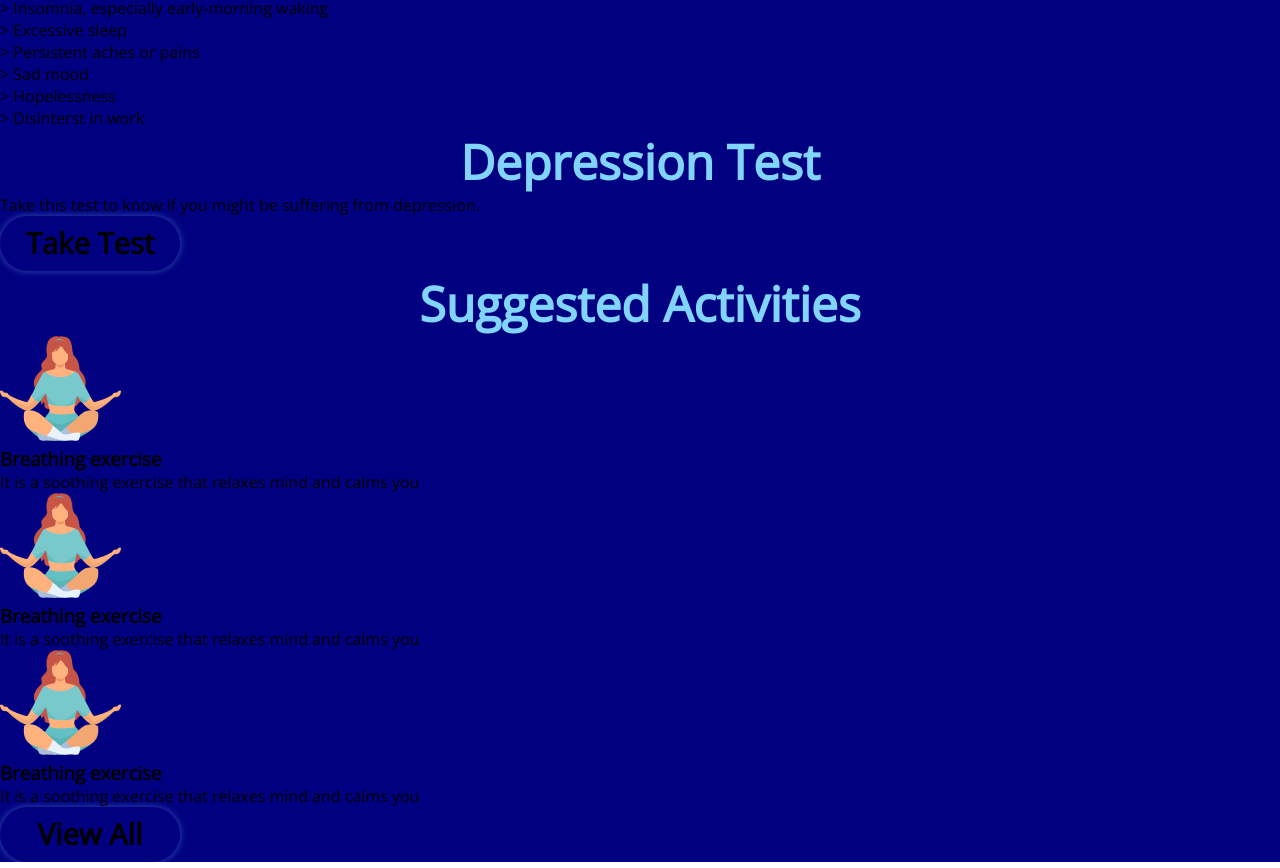
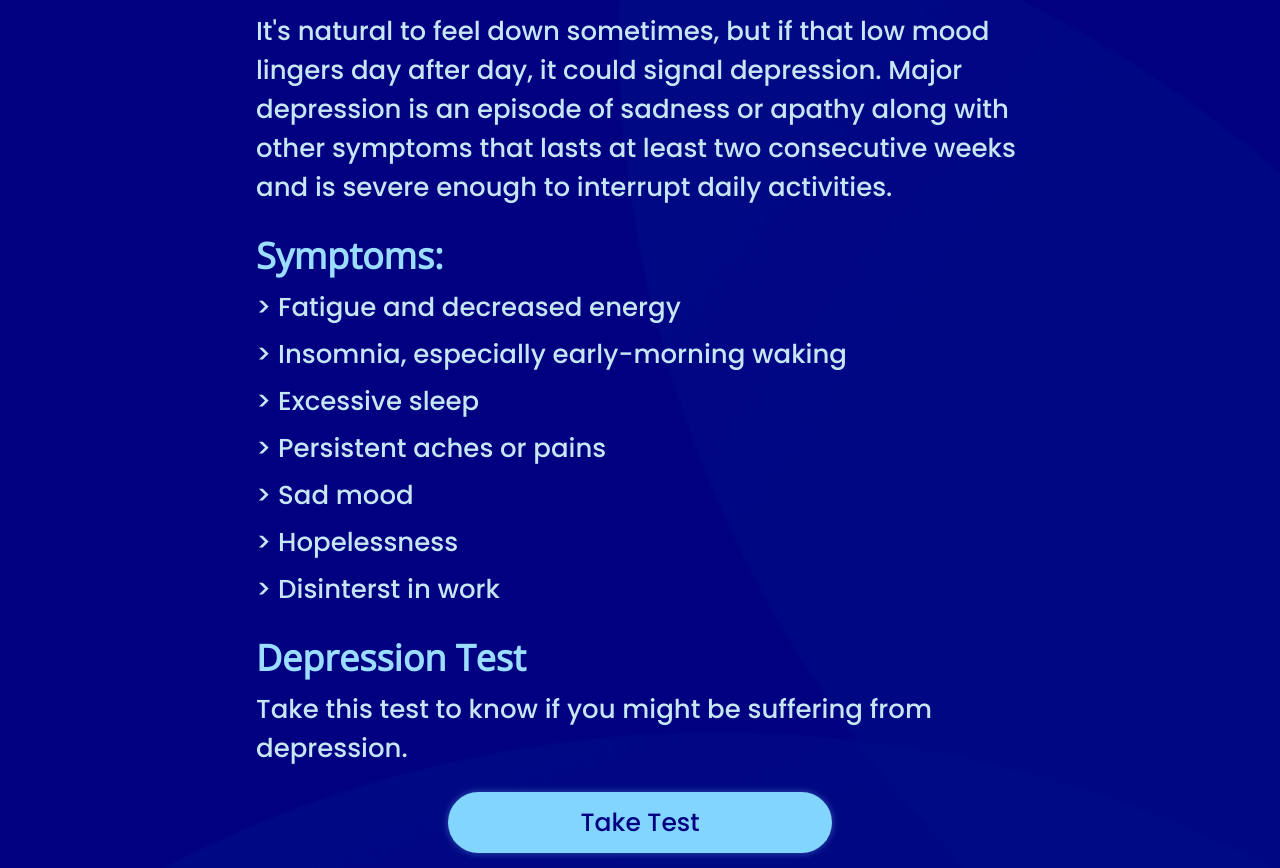
Before and after one commit to niloysikdar/Sukoon, a React (Create React App) app: page /resources/depression in a window 1280 px wide. Shown: the part 512-1380 px from the top of the page. Built offline with nearby package versions, Linux system fonts and the light colour scheme; no server answers.

Commit message:
Added Depression CSS

```diff
--- a/src/components/Header/HeaderDesktop.module.css
+++ b/src/components/Header/HeaderDesktop.module.css
@@ -9,6 +9,7 @@
   display: flex;
   justify-content: space-between;
   align-items: center;
+  z-index: 10;
 }
 
 .header_desktop .logo h2 {
--- a/src/components/Resources/Depression/Depression.jsx
+++ b/src/components/Resources/Depression/Depression.jsx
@@ -1,57 +1,66 @@
 import DepressionPic from "../../../assets/details/depression_details.png";
 import breathing from "../../../assets/details/breathing.png";
 import { DepressionContent } from "./DepressionContent";
+import classes from "./Depression.module.css";
+import HeaderDesktop from "../../Header/HeaderDesktop";
 
 const Depression = () => {
   return (
-    <div className="main">
-      <div className="wrapper">
-        <div className="header">
+    <div>
+      <HeaderDesktop />
+      <div className={classes.main}>
+        <div className={classes.wrapper}>
+          <div className={classes.header}>
             <h2>Depression</h2>
             <img src={DepressionPic} alt="" />
           </div>
           {DepressionContent.map((item) => {
             return (
-            <div className="content">
-              <h2 className="title">{item.title}</h2>
+              <div className={classes.content} key={item.title}>
+                <h2 className={classes.title}>{item.title}</h2>
                 {item.description.map((des) => {
-                return <p className="dsecription">{des}</p>;
+                  return (
+                    <p className={classes.dsecription} key={des}>
+                      {des}
+                    </p>
+                  );
                 })}
               </div>
             );
           })}
-        <div className="button_wrapper">
-          <div className="button">
+          <div className={classes.button_wrapper}>
+            <div className={classes.button}>
               <h3>Take Test</h3>
             </div>
           </div>
-        <div className="activities">
+          <div className={classes.activities}>
             <h2>Suggested Activities</h2>
-          <div className="activity_card">
+            <div className={classes.activity_card}>
               <img src={breathing} alt="" />
-            <div className="card_content">
+              <div className={classes.card_content}>
                 <h3>Breathing exercise</h3>
                 <p>It is a soothing exercise that relaxes mind and calms you</p>
               </div>
             </div>
-          <div className="activity_card">
+            <div className={classes.activity_card}>
               <img src={breathing} alt="" />
-            <div className="card_content">
+              <div className={classes.card_content}>
                 <h3>Breathing exercise</h3>
                 <p>It is a soothing exercise that relaxes mind and calms you</p>
               </div>
             </div>
-          <div className="activity_card">
+            <div className={classes.activity_card}>
               <img src={breathing} alt="" />
-            <div className="card_content">
+              <div className={classes.card_content}>
                 <h3>Breathing exercise</h3>
                 <p>It is a soothing exercise that relaxes mind and calms you</p>
               </div>
             </div>
           </div>
-        <div className="button_wrapper">
-          <div className="button">
+          <div className={classes.button_wrapper}>
+            <div className={classes.button}>
               <h3>View All</h3>
+            </div>
           </div>
         </div>
       </div>
--- /dev/null
+++ b/src/components/Resources/Depression/Depression.module.css
@@ -0,0 +1,138 @@
+.main {
+  min-height: 100vh;
+  width: 100%;
+  display: flex;
+  justify-content: center;
+  align-items: center;
+  flex-direction: column;
+  padding: 5rem 0;
+  background: url("../../../assets/details/details_bg.png");
+  background-size: cover;
+}
+
+.main .wrapper {
+  width: 60%;
+}
+
+.header {
+  width: 100%;
+  text-align: center;
+}
+
+.main .wrapper .header h2 {
+  font-family: Open Sans;
+  font-style: normal;
+  font-weight: bold;
+  font-size: 48px;
+  line-height: 65px;
+  color: #81d4fe;
+}
+
+.main .wrapper .header img {
+  margin: 25px 0;
+}
+
+.main .wrapper .content {
+  margin: 1.5rem 0;
+}
+
+.main .wrapper .content .title {
+  font-family: Open Sans;
+  font-style: normal;
+  font-weight: 600;
+  font-size: 36px;
+  line-height: 49px;
+  color: #9addfe;
+}
+
+.main .wrapper .content .dsecription {
+  margin-top: 8px;
+  font-family: Poppins;
+  font-style: normal;
+  font-weight: 500;
+  font-size: 26px;
+  line-height: 39px;
+  color: #dbffff;
+  opacity: 0.9;
+}
+
+.main .wrapper .button_wrapper {
+  width: 100%;
+  display: flex;
+  justify-content: center;
+  align-items: center;
+}
+
+.main .wrapper .button {
+  width: 50%;
+  background: #81d5fe;
+  box-shadow: 0px 0px 6px 1px rgba(129, 212, 254, 0.3);
+  border-radius: 47px;
+  text-align: center;
+  padding: 0.5rem 0;
+  cursor: pointer;
+}
+
+.main .wrapper .button h3 {
+  font-family: Poppins;
+  font-style: normal;
+  font-weight: 500;
+  font-size: 25px;
+  line-height: 45px;
+  color: #000080;
+}
+
+.main .wrapper .activities {
+  width: 100%;
+  display: flex;
+  justify-content: center;
+  align-items: center;
+  flex-direction: column;
+  margin: 2.5rem 0;
+}
+
+.main .wrapper .activities h2 {
+  text-align: start;
+  width: 70%;
+  font-family: Open Sans;
+  font-style: normal;
+  font-weight: 600;
+  font-size: 36px;
+  line-height: 49px;
+  color: #9addfe;
+  margin-bottom: 1rem;
+}
+
+.activity_card {
+  width: 70%;
+  background: #bee9fe;
+  border-radius: 5px 0px 0px 5px;
+  display: flex;
+  align-items: center;
+  justify-content: center;
+  padding: 1.5rem 1.2rem;
+  margin: 1rem 0;
+  cursor: pointer;
+}
+
+.activity_card .card_content {
+  margin-left: 1rem;
+}
+
+.activity_card .card_content h3 {
+  font-family: Open Sans;
+  font-style: normal;
+  font-weight: 600;
+  font-size: 36px;
+  line-height: 49px;
+  color: #000066;
+}
+
+.activity_card .card_content p {
+  font-family: Poppins;
+  font-style: normal;
+  font-weight: normal;
+  font-size: 26px;
+  line-height: 39px;
+  color: #000080;
+}
```
Also changed, not shown: src/assets/details/details_bg.png (added). Lines whose indentation alone changed are shown as unchanged.
